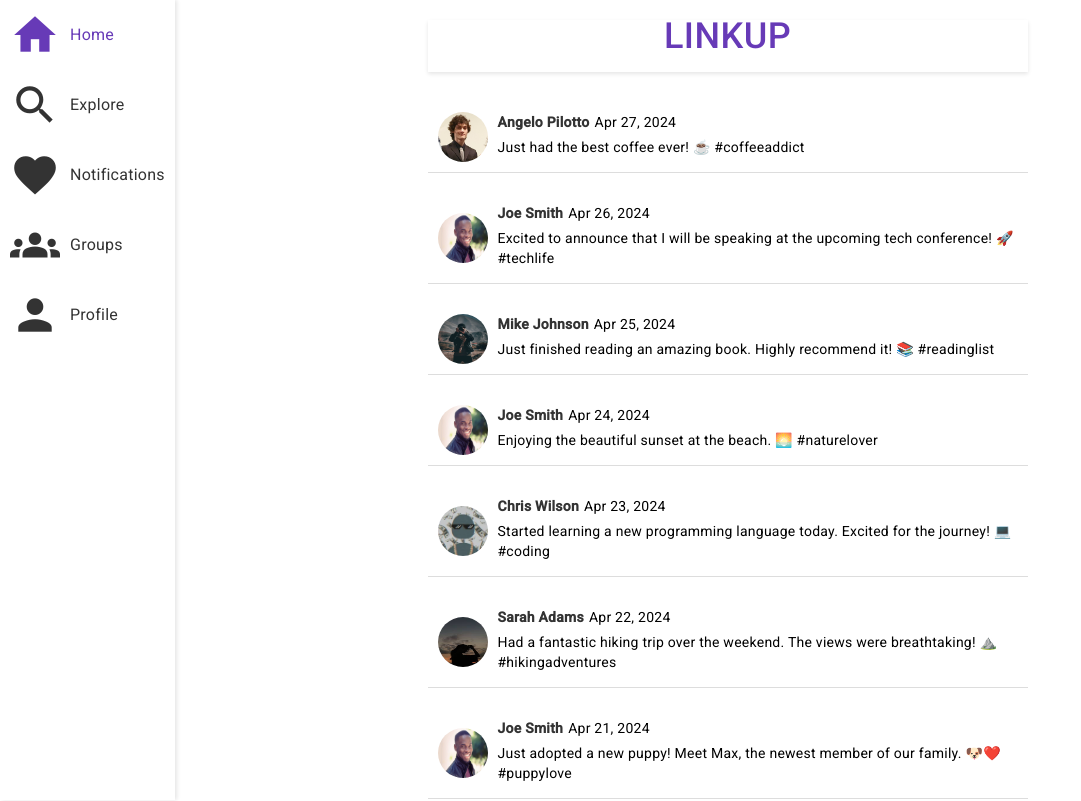
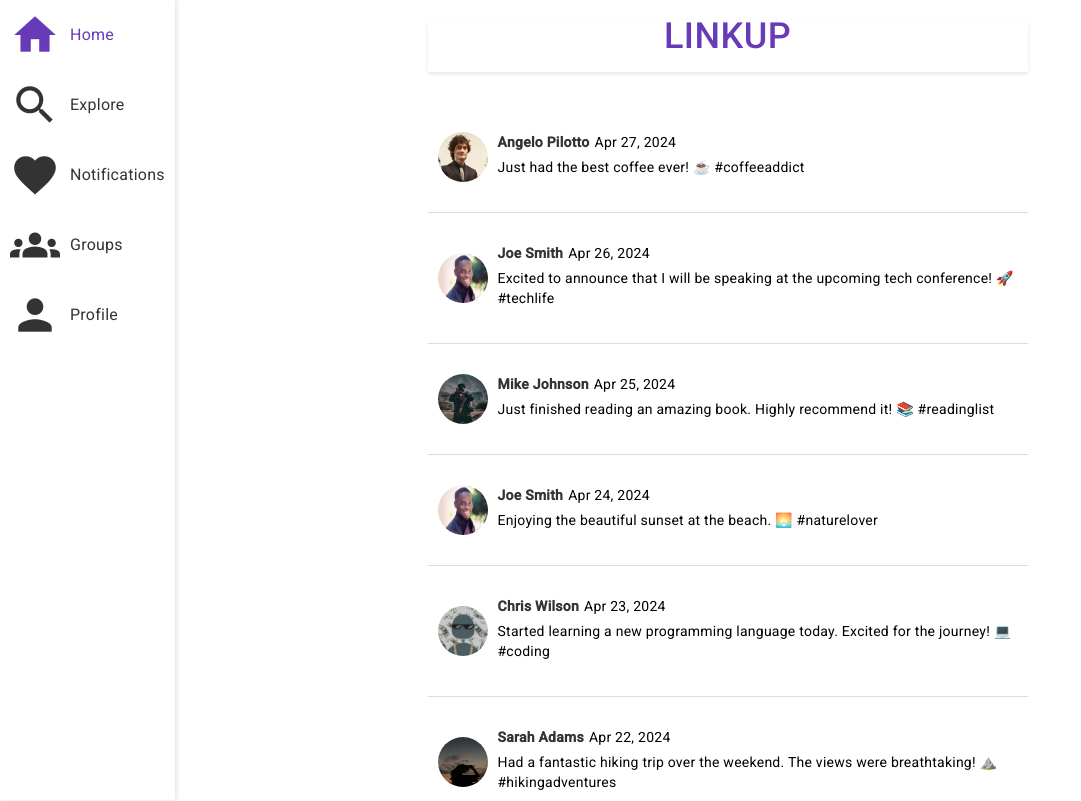
Before and after one commit to angelopra/social-network, an Angular app: page /home in a window 1280 px wide. Shown: the top 801 px of the page, without its empty margins (0-1081 px from the left). Built offline with nearby package versions, Linux system fonts and the light colour scheme; sample sign-in values are in the browser's storage.

Commit message:
enhances posts padding

```diff
--- a/src/app/app.component.scss
+++ b/src/app/app.component.scss
@@ -1,10 +1,10 @@
 .content {
-  padding-bottom: 60px; /* Adjust as needed based on the height of your menu */
+  padding-bottom: 60px; // menu height
 }
 
 @media (min-width: 768px) {
   .content{
     padding-bottom: 0;
-    margin-left: 175px;
+    margin-left: 175px; // menu width in desktop, changes based in the size of the bigger menu label
   }
 }
--- a/src/app/components/explore/explore.component.scss
+++ b/src/app/components/explore/explore.component.scss
@@ -16,6 +16,7 @@
   box-shadow: 0 2px 4px rgba(0, 0, 0, 0.1);
   padding: 10px;
   margin: 20px;
+  cursor: pointer;
 }
 
 .profile img {
--- a/src/app/components/feed/feed.component.scss
+++ b/src/app/components/feed/feed.component.scss
@@ -18,13 +18,15 @@
     align-items: center;
     border-bottom: 1px solid #ddd;
     padding: 10px;
-    margin-bottom: 20px;
+    padding-top: 30px;
+    padding-bottom: 30px;
 
     .profile-picture {
       width: 50px;
       height: 50px;
       border-radius: 50%;
       margin-right: 10px;
+      cursor: pointer;
     }
 
     .username {
```
